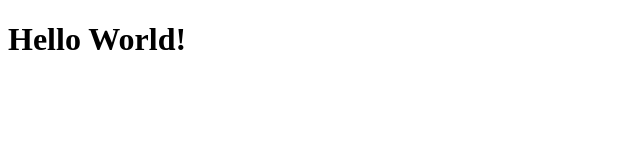
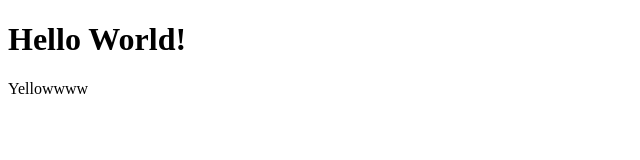
Before and after one commit to michellrodriguez08/zebra, a plain HTML site: page index.html in a window 1280 px wide. Shown: the full height of the page, 0-640 px from the left. Drawn offline with Linux system fonts and the light colour scheme.

Commit message:
Added paragraphs

```diff
--- a/index.html
+++ b/index.html
@@ -9,6 +9,7 @@
 </head>
 <body>
 <h1>Hello World!</h1>
+    <p>Yellowwww</p>
 
 </body>
 </html>
```
